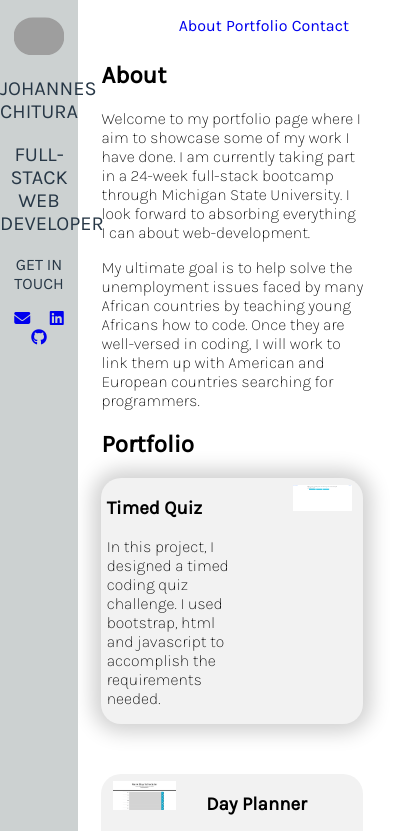
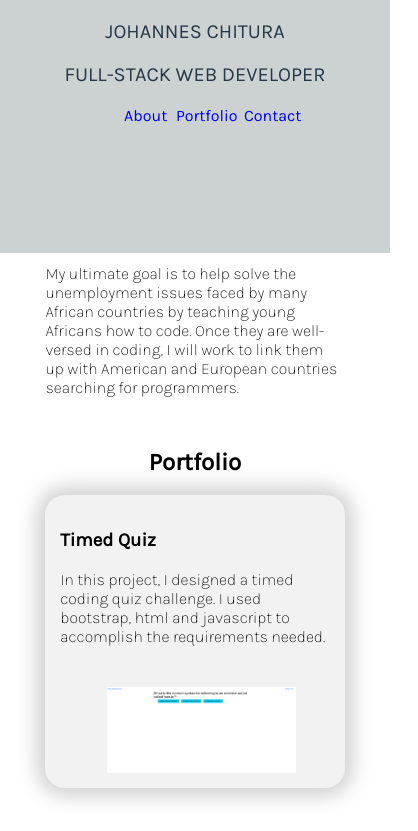
Before and after one commit to veggiepilot/jchitura-portfolio, a plain HTML site: page index.html in a window 390 px wide. Shown: the top 831 px of the page, 418 px wide, since content can reach past the window. Drawn offline with Linux system fonts and the light colour scheme; grey boxes are pictures that could not be loaded.

Commit message:
Worked on media queries

```diff
--- a/assets/css/style.css
+++ b/assets/css/style.css
@@ -134,6 +134,10 @@ nav {
     flex-basis: 80%;
 }
 
+.sidebar-nav{
+    display: none;
+}
+
 main{
     margin-left: 20%;
     padding: 0% 5%;
@@ -145,7 +149,6 @@ nav ul {
     list-style: none;
     justify-content: flex-end;
     padding-right: 2%;
-
 }
 
 nav ul li{
@@ -162,3 +165,229 @@ img {
     margin-left: 13%;
     padding: 2%;
 }
+
+/* Tablet and under*/
+@media(max-width:768px) {
+    .side-bar{
+        height: 45%;
+        width: 100%;
+        position: fixed;
+        background-color: #CCD1D1;
+        color: white;
+        top: 0;
+        left: 0;
+        color: #273746;
+    }
+    .sidebar-text{
+        margin-top: 0%;
+        text-align: center;
+        align-items: center;
+        font-size: 20px;
+        font-weight: 400;
+    }
+    .side-bar img{
+        display: block;
+        border-radius: 250px;
+        margin-top: 2%;
+        margin-left: auto;
+        margin-right: auto;
+        width: 10%;
+    }
+    .about{
+        padding-top: 25%;
+        /* margin-top: 40%; */
+        margin-bottom: 5%;
+    }
+    .work{
+        padding-top: 5%;
+    }
+    .contact-icons {
+        display: none;
+    }
+    nav {
+        margin-top: 0;
+        display: none;
+    }
+    main{
+        margin: 0% 5%;
+        padding: 0% 5%;
+        font-weight: 200;
+    }
+    h1{
+        text-align: center;
+    }
+    .contact{
+        display: block;
+    }
+    .sidebar-nav{
+        display: flex;
+        text-align: center;
+        margin-top: -5%;
+        display: inline;
+    }
+    nav ul {
+        display: flex;
+        list-style: none;
+        justify-content: center;
+        margin-top: -5%;
+    }
+    .showcase-right{
+        display: flex;
+        flex-wrap: wrap;
+        margin-bottom: 50px;
+        background: #f2f2f2;
+        border-radius: 20px;
+        box-shadow: 0 0 20px 8px #d0d0d0;
+    }
+    .showcase-right-text{
+        flex-basis: 100%;
+        flex-wrap: wrap;;
+        padding: 5%;
+        order: 1;
+    }
+    .showcase-right-img {
+        flex-basis: 100%;
+        order: 1;
+        padding-left: 2%;
+        border-radius: 20px;
+    }
+    img {
+        align-items: center;
+        width: 80%;
+        margin: auto;
+        padding: 0%;
+    }
+    .showcase-left{
+        display: flex;
+        flex-direction: block;
+        flex-wrap: wrap;
+        margin-bottom: 50px;
+        background: #f2f2f2;
+        border-radius: 20px;
+    }
+    .showcase-left-text{
+        flex-basis: 100%;
+        flex-wrap: wrap;
+        padding: 5%;
+        order: 2;
+    }
+    .showcase-left-img{
+        flex-basis: 100%;
+        order: 2;
+        padding-left: 15%;
+        border-radius: 20px;
+    }
+}
+
+/* Mobile */
+@media(max-width:480px) {
+    .side-bar{
+        height: 30%;
+        width: 100%;
+        position: fixed;
+        background-color: #CCD1D1;
+        color: white;
+        top: 0;
+        left: 0;
+        color: #273746;
+    }
+    .sidebar-text{
+        margin-top: 2%;
+        text-align: center;
+        align-items: center;
+        font-size: 20px;
+        font-weight: 400;
+    }
+    .side-bar img{
+        display: none;
+        border-radius: 250px;
+        margin-top: 1%;
+        margin-left: auto;
+        margin-right: auto;
+        width: 25%;
+    }
+    .about{
+        padding-top: 12%;
+        /* margin-top: 40%; */
+        margin-bottom: 5%;
+    }
+    .work{
+        padding-top: 5%;
+    }
+    .contact-icons {
+        display: none;
+    }
+    nav {
+        margin-top: 0;
+        display: none;
+    }
+    main{
+        margin: 0% 5%;
+        padding: 0% 5%;
+        font-weight: 200;
+    }
+    h1{
+        text-align: center;
+    }
+    .contact{
+        display: block;
+    }
+    .sidebar-nav{
+        display: flex;
+        text-align: center;
+        margin-top: -5%;
+        display: inline;
+    }
+    nav ul {
+        display: flex;
+        list-style: none;
+        justify-content: center;
+        margin-top: -5%;
+    }
+    .showcase-right{
+        display: flex;
+        flex-wrap: wrap;
+        margin-bottom: 50px;
+        background: #f2f2f2;
+        border-radius: 20px;
+        box-shadow: 0 0 20px 8px #d0d0d0;
+    }
+    .showcase-right-text{
+        flex-basis: 100%;
+        flex-wrap: wrap;;
+        padding: 5%;
+        order: 1;
+    }
+    .showcase-right-img {
+        flex-basis: 100%;
+        order: 1;
+        padding-left: 2%;
+        border-radius: 20px;
+    }
+    img {
+        align-items: center;
+        width: 80%;
+        margin: auto;
+        padding: 2%;
+    }
+    .showcase-left{
+        display: flex;
+        flex-direction: block;
+        flex-wrap: wrap;
+        margin-bottom: 50px;
+        background: #f2f2f2;
+        border-radius: 20px;
+    }
+    .showcase-left-text{
+        flex-basis: 100%;
+        flex-wrap: wrap;
+        padding: 5%;
+        order: 2;
+    }
+    .showcase-left-img{
+        flex-basis: 100%;
+        order: 2;
+        padding-left: 15%;
+        border-radius: 20px;
+    }
+}
--- a/index.html
+++ b/index.html
@@ -25,6 +25,13 @@
             <a href="https://www.linkedin.com/in/johanneschitura/"><i class="fab fa-linkedin"></i></a>
             <a href="https://github.com/veggiepilot"><i class="fab fa-github"></i></a>
         </div>
+        <nav class="sidebar-nav">
+            <ul>
+                <li><a href="#about">About</a></li>
+                <li><a href="#portfolio">Portfolio</a></li>
+                <li><a href="#contact">Contact</a></li>
+            </ul>
+        </nav>
     </section>
 
     <main>
```
